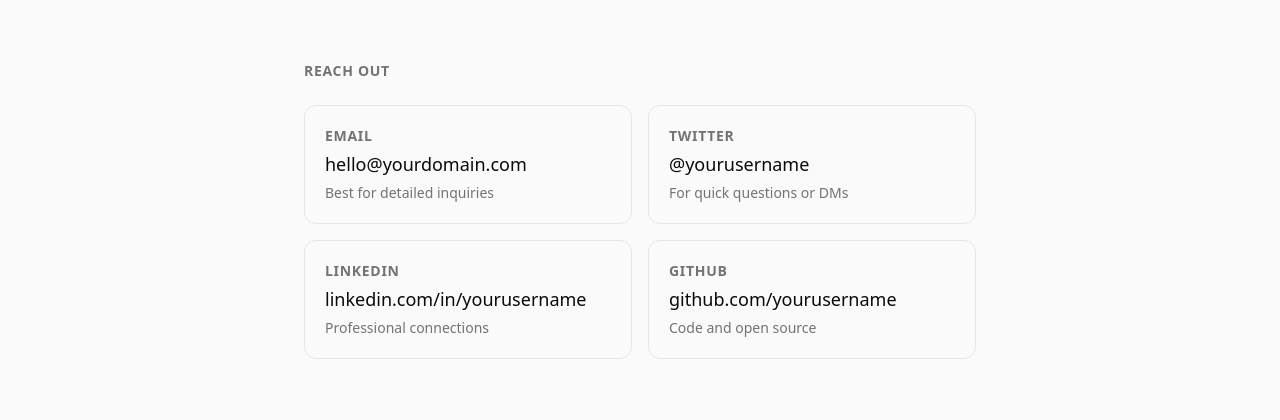
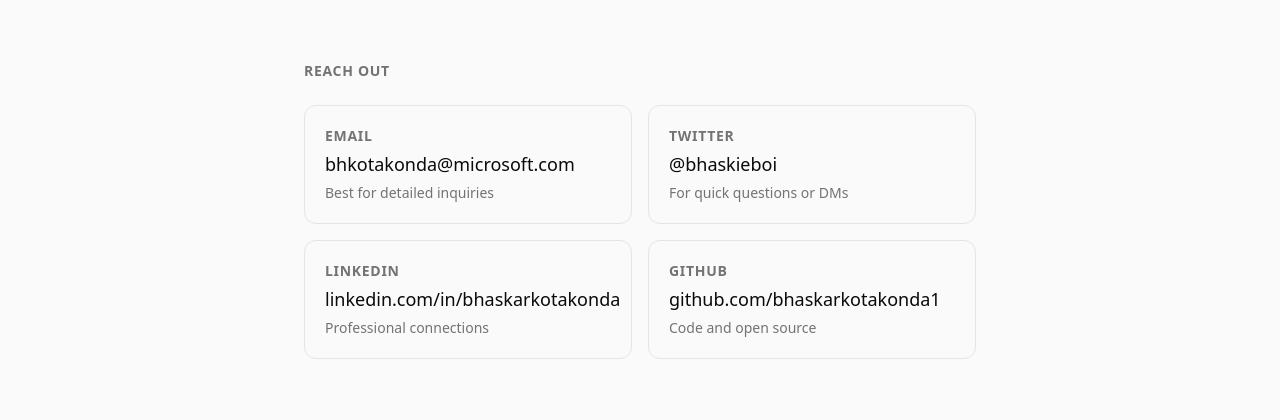
Before and after one commit to bhaskarkotakonda/bhaskarkotakonda.github.io, an Astro site: page /contact in a window 1280 px wide. Shown: the part 293-713 px from the top of the page. Built offline with nearby package versions, Linux system fonts and the light colour scheme; Astro itself is replaced by a stand-in of ours.

Commit message:
Add real social links (GitHub, LinkedIn, Twitter, Email)

```diff
--- a/src/components/Footer.astro
+++ b/src/components/Footer.astro
@@ -2,22 +2,22 @@
 const socialLinks = [
   {
     name: 'GitHub',
-    href: 'https://github.com/yourusername',
+    href: 'https://github.com/bhaskarkotakonda1',
     icon: 'M12 0C5.374 0 0 5.373 0 12c0 5.302 3.438 9.8 8.207 11.387.599.111.793-.261.793-.577v-2.234c-3.338.726-4.033-1.416-4.033-1.416-.546-1.387-1.333-1.756-1.333-1.756-1.089-.745.083-.729.083-.729 1.205.084 1.839 1.237 1.839 1.237 1.07 1.834 2.807 1.304 3.492.997.107-.775.418-1.305.762-1.604-2.665-.305-5.467-1.334-5.467-5.931 0-1.311.469-2.381 1.236-3.221-.124-.303-.535-1.524.117-3.176 0 0 1.008-.322 3.301 1.23A11.509 11.509 0 0112 5.803c1.02.005 2.047.138 3.006.404 2.291-1.552 3.297-1.23 3.297-1.23.653 1.653.242 2.874.118 3.176.77.84 1.235 1.911 1.235 3.221 0 4.609-2.807 5.624-5.479 5.921.43.372.823 1.102.823 2.222v3.293c0 .319.192.694.801.576C20.566 21.797 24 17.3 24 12c0-6.627-5.373-12-12-12z'
   },
   {
     name: 'Twitter',
-    href: 'https://twitter.com/yourusername',
+    href: 'https://x.com/bhaskieboi',
     icon: 'M18.244 2.25h3.308l-7.227 8.26 8.502 11.24H16.17l-5.214-6.817L4.99 21.75H1.68l7.73-8.835L1.254 2.25H8.08l4.713 6.231zm-1.161 17.52h1.833L7.084 4.126H5.117z'
   },
   {
     name: 'LinkedIn',
-    href: 'https://linkedin.com/in/yourusername',
+    href: 'https://www.linkedin.com/in/bhaskarkotakonda/',
     icon: 'M20.447 20.452h-3.554v-5.569c0-1.328-.027-3.037-1.852-3.037-1.853 0-2.136 1.445-2.136 2.939v5.667H9.351V9h3.414v1.561h.046c.477-.9 1.637-1.85 3.37-1.85 3.601 0 4.267 2.37 4.267 5.455v6.286zM5.337 7.433c-1.144 0-2.063-.926-2.063-2.065 0-1.138.92-2.063 2.063-2.063 1.14 0 2.064.925 2.064 2.063 0 1.139-.925 2.065-2.064 2.065zm1.782 13.019H3.555V9h3.564v11.452zM22.225 0H1.771C.792 0 0 .774 0 1.729v20.542C0 23.227.792 24 1.771 24h20.451C23.2 24 24 23.227 24 22.271V1.729C24 .774 23.2 0 22.222 0h.003z'
   },
   {
     name: 'Email',
-    href: 'mailto:hello@yourdomain.com',
+    href: 'mailto:bhkotakonda@microsoft.com',
     icon: 'M1.5 8.67v8.58a3 3 0 003 3h15a3 3 0 003-3V8.67l-8.928 5.493a3 3 0 01-3.144 0L1.5 8.67z M22.5 6.908V6.75a3 3 0 00-3-3h-15a3 3 0 00-3 3v.158l9.714 5.978a1.5 1.5 0 001.572 0L22.5 6.908z'
   },
 ];
--- a/src/pages/contact.astro
+++ b/src/pages/contact.astro
@@ -4,26 +4,26 @@
 const contactMethods = [
   {
     label: "Email",
-    value: "hello@yourdomain.com",
-    href: "mailto:hello@yourdomain.com",
+    value: "bhkotakonda@microsoft.com",
+    href: "mailto:bhkotakonda@microsoft.com",
     description: "Best for detailed inquiries"
   },
   {
     label: "Twitter",
-    value: "@yourusername",
-    href: "https://twitter.com/yourusername",
+    value: "@bhaskieboi",
+    href: "https://x.com/bhaskieboi",
     description: "For quick questions or DMs"
   },
   {
     label: "LinkedIn",
-    value: "linkedin.com/in/yourusername",
-    href: "https://linkedin.com/in/yourusername",
+    value: "linkedin.com/in/bhaskarkotakonda",
+    href: "https://www.linkedin.com/in/bhaskarkotakonda/",
     description: "Professional connections"
   },
   {
     label: "GitHub",
-    value: "github.com/yourusername",
-    href: "https://github.com/yourusername",
+    value: "github.com/bhaskarkotakonda1",
+    href: "https://github.com/bhaskarkotakonda1",
     description: "Code and open source"
   }
 ];
```
